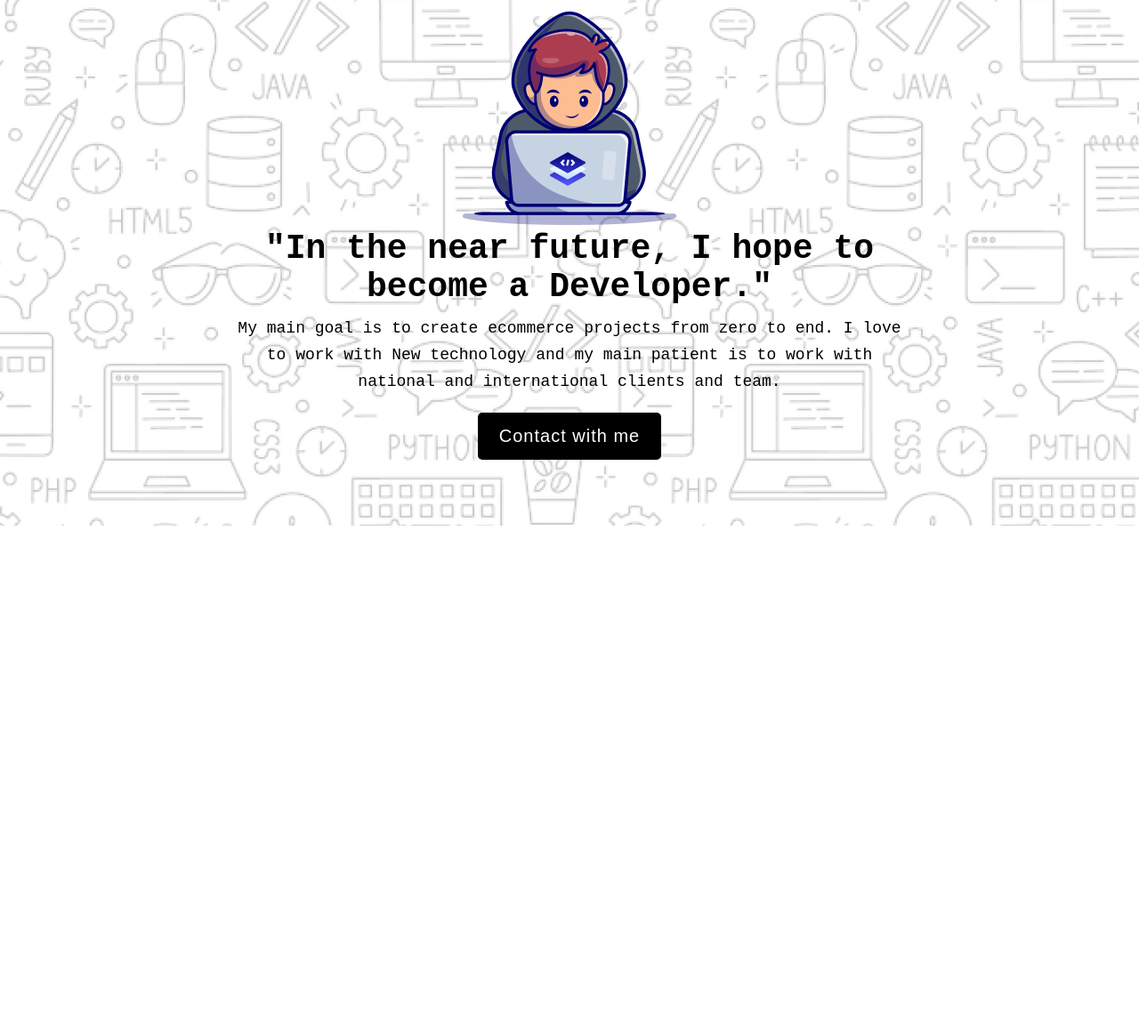
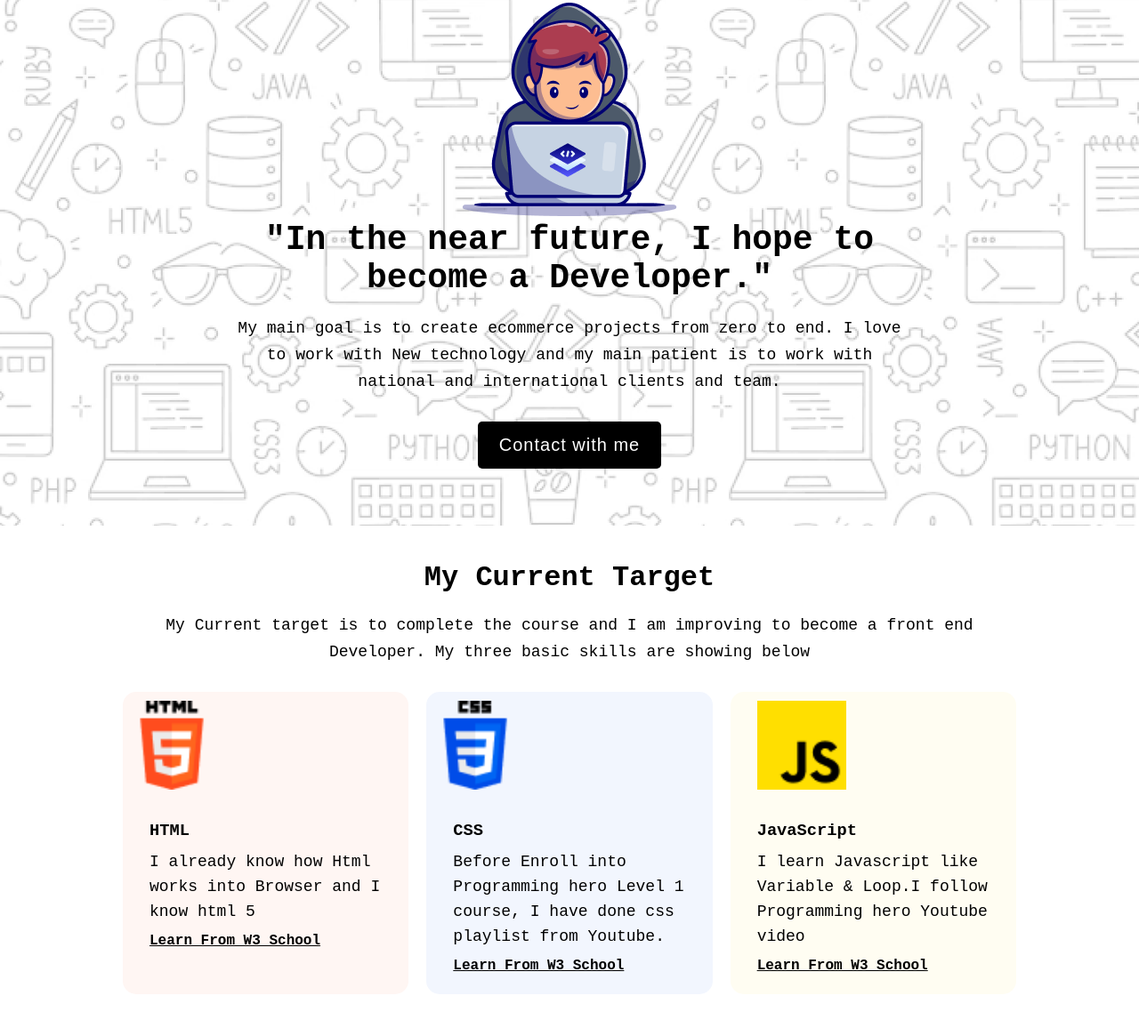
Before and after one commit to almamun528/My-First-Assignment, a plain HTML site: page index.html in a window 1280 px wide. Shown: the part 166-1322 px from the top of the page at 89% size. Before the commit the page ends 800 px from the top, so only its background shows below. Drawn offline with Linux system fonts and the light colour scheme; a web font is replaced by a local one.

Commit message:
Target Section is Done

```diff
--- a/index.html
+++ b/index.html
@@ -42,6 +42,47 @@
 
 
 
+    <!-- My Current Target section Starts Here -->
+        <section class="Current-main-section">
+            <div class="top-area">
+                <h2>My Current Target</h2>
+                <p>My Current target is to complete the course and I am improving to become a front end Developer. My three basic skills are showing below</p>
+            </div>
+
+            <div class="target-items">
+                <div class="htmlBox CommonStyleForItems" style="background-color: rgb(255, 246, 243);">
+                    <img width="100px" style="margin-left: -25px; margin-bottom:20px" src="./img/html.png" alt="Html Logo">
+                    <h3>HTML</h3>
+                    <p>I already know how Html works into Browser and I know html 5</p>
+                    <a href="https://www.w3schools.com/html/"  target="_blank"> <b>Learn From W3 School</b></a>
+                </div>
+                <div class="CssBox CommonStyleForItems" style="background-color: rgb(242, 246, 254);">
+                    <img width="100px" style="margin-left: -25px; margin-bottom:20px" src="./img/css.png" alt=" Css Logo">
+                    <h3>CSS</h3>
+                    <p>Before Enroll into Programming hero Level 1 course, I have done css playlist from Youtube. </p>
+                    <a href="https://www.w3schools.com/css/default.asp"  target="_blank"> <b>Learn From W3 School</b></a>
+                </div>
+
+                <div class="JsBox CommonStyleForItems"  style="background-color: rgb(255, 253, 242);">
+
+                    <img width="100px" style="margin-bottom:20px;" src="./img/js.png" alt="javascript Logo">
+                    <h3>JavaScript</h3>
+                    <p>I learn Javascript like Variable & Loop.I follow Programming hero Youtube video</p>
+                    <a href="https://www.w3schools.com/js/default.asp"  target="_blank"> <b>Learn From W3 School</b></a>
+                </div>
+
+            </div>
+
+        </section>
+
+    <!-- My Current Target section Ends Here -->
+
+
+
+
+
+
+
 
 
 
--- a/style.css
+++ b/style.css
@@ -23,9 +23,16 @@ body h2{
     font-size: 32px;
     font-weight: 700;
 }
-
+body h3{
+    font: 24px;
+    font: 600;
+}
+a{
+    color: black;
+}
 body p{
     font-size: 18px;
+    line-height: 28px;
 }
 /*///////////////////// Global Css ENDS ///////////////////////*/
 
@@ -95,3 +102,57 @@ nav{
     line-height: 30px;
 }
 /* Hero Section Ends Here */
+
+
+
+
+
+
+
+
+
+
+
+
+
+
+
+
+
+
+/* My Current Section Starts  */
+
+.Current-main-section{
+    height: 500px;
+    width: 80%;
+    margin: 40px auto;
+}
+
+.top-area{
+    text-align: center;
+}
+.top-area p{
+    line-height: 30px;
+    margin: 20px 10px;
+}
+
+.target-items{
+    display: flex;
+    align-items: center;
+    justify-content: center;
+
+}
+.target-items h3,p,a{
+    margin: 10px 0px;
+}
+.CommonStyleForItems {
+    /* three box, html,css and Js common style */
+    height: 340px;
+    width: 33%;
+    margin: 10px;
+    padding: 10px 15px 0px 30px;
+    border-radius: 15px;
+}
+
+
+/* My Current Secction Ends Here */
```
